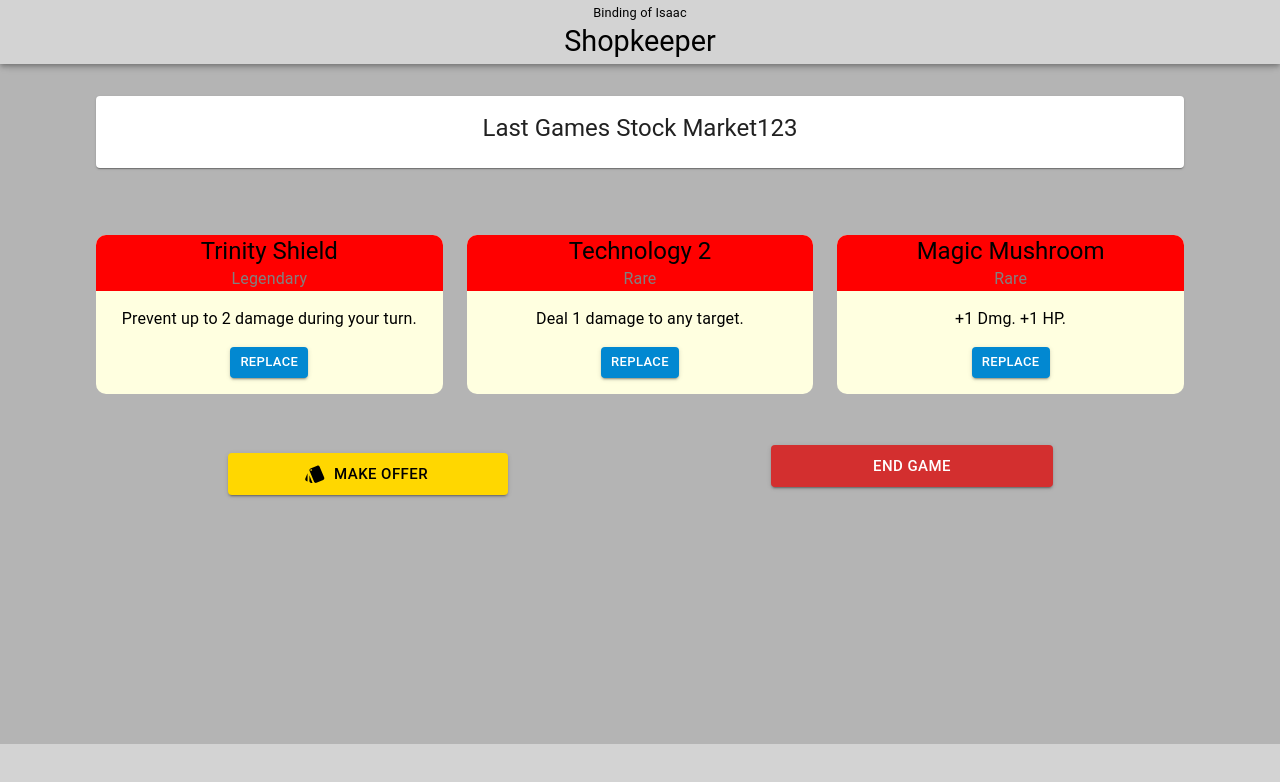
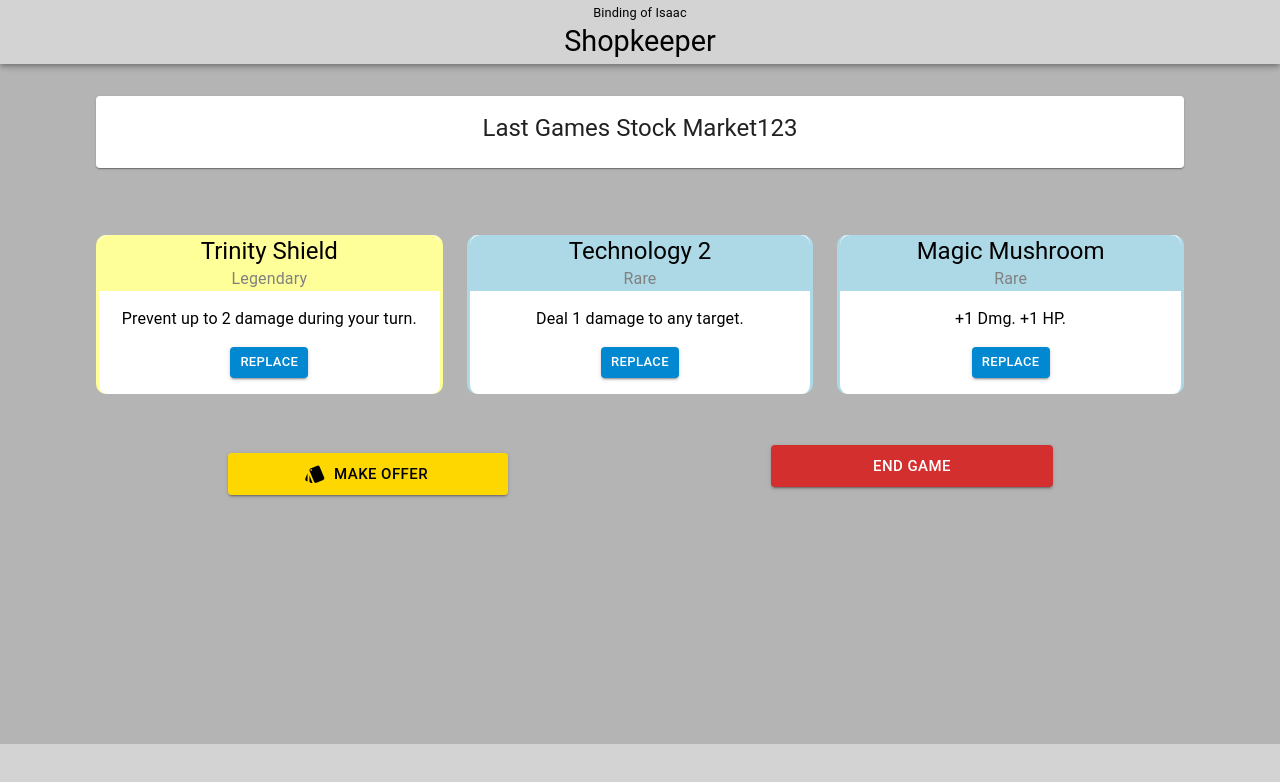
Before and after one commit to 2023-fall-adv-fe/binding-isaac-shop, a React (Create React App) app: page /#/companion in a window 1280 px wide. Shown: the top 782 px of the page. Built offline with nearby package versions, Linux system fonts and the light colour scheme.

Commit message:
Cards looks good!

```diff
--- a/src/cards/cardbase.tsx
+++ b/src/cards/cardbase.tsx
@@ -12,7 +12,11 @@
 interface CardBaseProps {
   className?: string;
 }
-
+/*
+bgcolor: 'lightyellow'   =    LEGENDARY
+bgcolor: 'lightblue'     =    RARE
+bgcolor: 'white'         =    COMMON
+*/
 //---------------------RANDOM-----------------------
 const RandomCardNumber = () => {
   let maxCards = tradingCards.length; // quantity in card array
@@ -24,7 +28,13 @@
 
     const [cardNumber, setCdN] = useState<number>(RandomCardNumber());
 
-    const rarityColor = () => {return("red")};
+    const rarityColor = (n : string) => {
+        console.log(n);
+        if (n == "Common") {return("lightgrey")}
+        else if (n == "Rare") {return("lightblue")}
+        else if (n == "Legendary") {return("#FFFF99")}
+        else {return("black")}
+    };
 
 
     //________Remove/Randomize Card Again____Set Current Card Away____________
@@ -46,18 +56,23 @@
       container
       className={className}
       sx={{
-        bgcolor: 'lightyellow',
+        bgcolor: 'white',
         minHeight: '100%',
         maxHeight: '100%',
         border: 'purple',
         display: 'flex',
         flexDirection: 'column',
-        borderRadius: "10px"
+        borderRadius: "10px",
+        borderLeftColor : rarityColor(tradingCards[cardNumber].rarity),
+        borderLeftStyle : "solid",
+        borderRightColor : rarityColor(tradingCards[cardNumber].rarity),
+        borderRightStyle : "solid"
+
       }}
     >
       <Grid
         sx={{
-          bgcolor: rarityColor,
+          bgcolor: rarityColor(tradingCards[cardNumber].rarity),
           borderTopLeftRadius : '10px',
           borderTopRightRadius : '10px'
         }}
```
